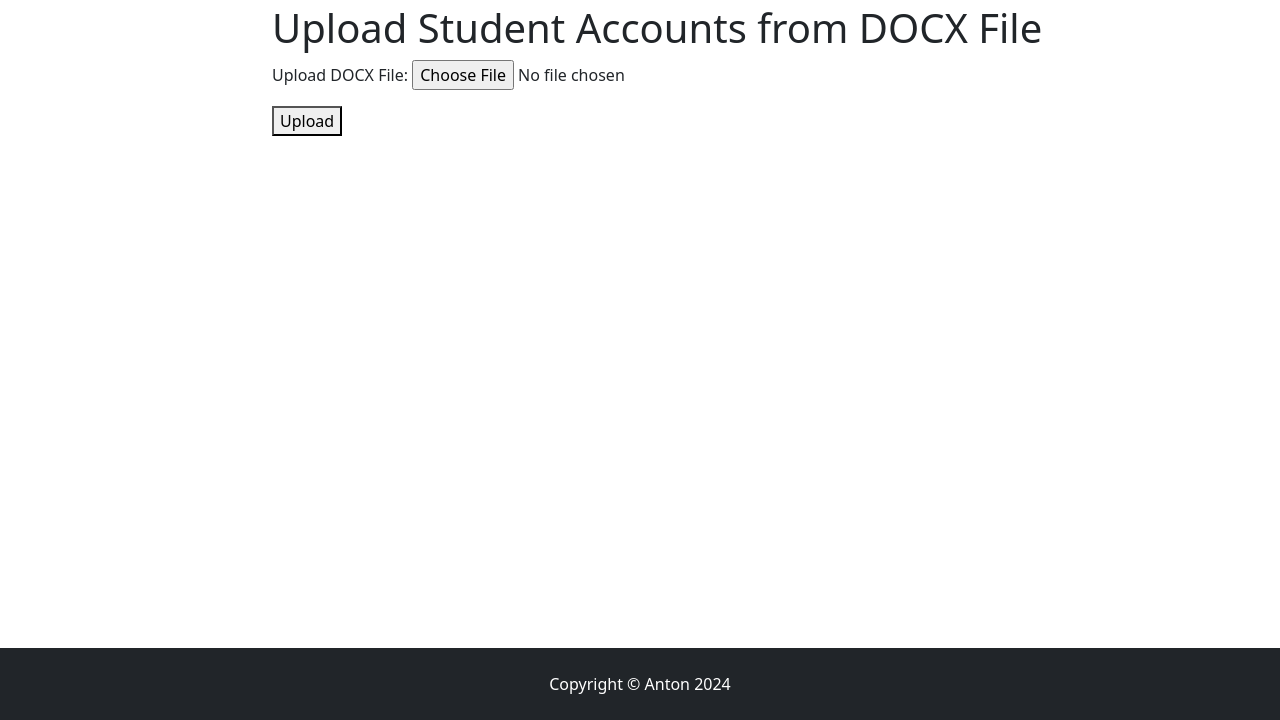
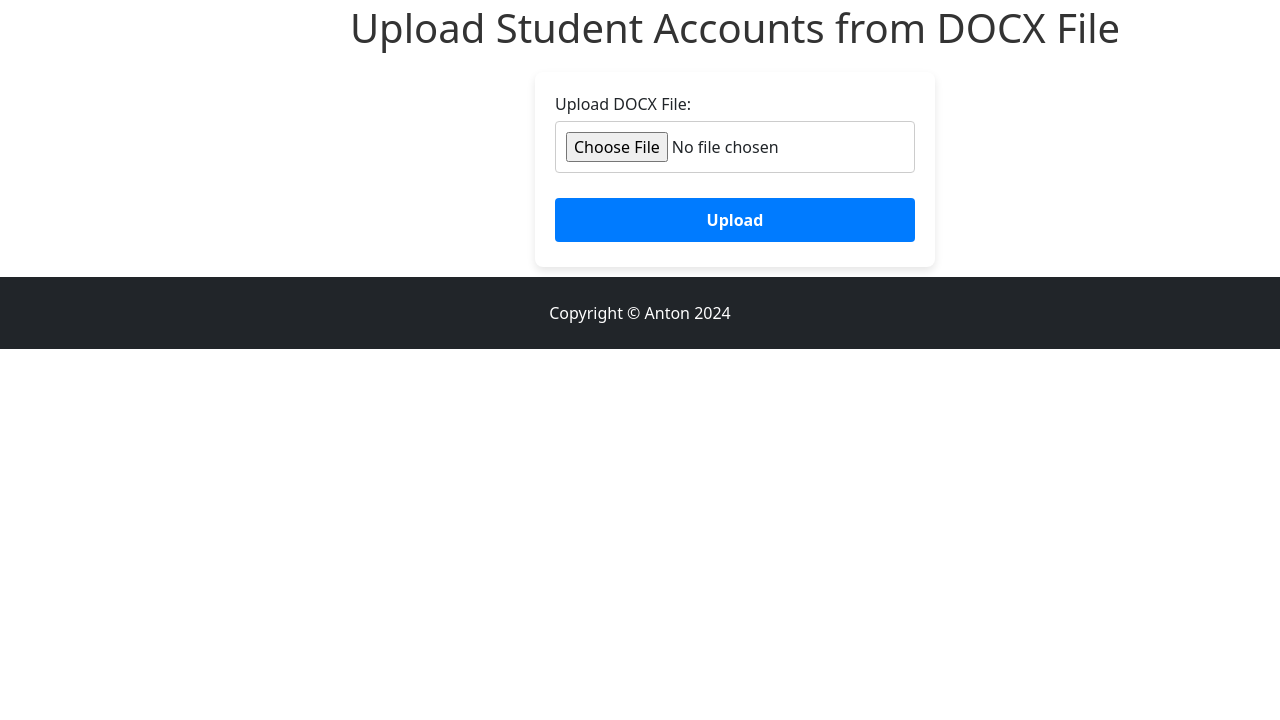
Before and after one commit to AntonAKG/student_work, a Django app: page /teacher_panel/create-user-by-file/ in a window 1280 px wide. Shown: the part 80-800 px from the top of the page. Run offline with Django 5.2, Linux system fonts and the light colour scheme; the visitor is signed in with stand-in values (Sample User, id 1); some libraries are stand-ins or nearby versions.

Commit message:
add ability create teacher account, add group list and fix footer

```diff
--- a/static/deps/css/my_footer_css.css
+++ b/static/deps/css/my_footer_css.css
@@ -1,5 +1,6 @@
 footer {
-    position: fixed;
+    position: page;
+    margin-top: 10px;
     bottom: 0;
     width: 100%;
     background-color: #343a40;
--- a/teacher_panel/forms.py
+++ b/teacher_panel/forms.py
@@ -1,5 +1,5 @@
 from django import forms
-from save_work.models import Student, Group
+from save_work.models import Student, Group, Teacher
 from django.contrib.auth import get_user_model
 
 User = get_user_model()
@@ -29,3 +29,24 @@ class AssignStudentForm(forms.ModelForm):
 
 class UploadStudentFileForm(forms.Form):
     docx_file = forms.FileField(label="Upload DOCX File", required=True)
+
+
+class CreateTeacherForm(forms.ModelForm):
+    password = forms.CharField(widget=forms.PasswordInput, label="Пароль")
+
+    class Meta:
+        model = User
+        fields = ['username', 'email', 'first_name', 'last_name', 'password']
+        labels = {
+            'username': "Ім'я користувача",
+            'email': "Email",
+            'first_name': "Ім'я",
+            'last_name': "Прізвище",
+        }
+
+    def save(self, commit=True):
+        user = super().save(commit=False)
+        user.set_password(self.cleaned_data['password'])
+        if commit:
+            user.save()
+        return user
--- a/teacher_panel/templates/teacher_panel/create_student_account_by_file.html
+++ b/teacher_panel/templates/teacher_panel/create_student_account_by_file.html
@@ -9,4 +9,67 @@
         <button type="submit">Upload</button>
     </form>
 
+    <style>
+        form {
+            background: #ffffff;
+            border-radius: 8px;
+            box-shadow: 0 4px 8px rgba(0, 0, 0, 0.1);
+            padding: 20px;
+            width: 100%;
+            max-width: 400px;
+            margin: 0 auto;
+        }
+
+        h1 {
+            text-align: center;
+            color: #333;
+            margin-bottom: 20px;
+        }
+
+        /* Стиль елементів форми */
+        form p {
+            margin-bottom: 15px;
+        }
+
+        form input[type="file"],
+        form button {
+            width: 100%;
+            padding: 10px;
+            margin: 5px 0;
+            border-radius: 4px;
+            border: 1px solid #ccc;
+            box-sizing: border-box;
+        }
+
+        /* Кнопка */
+        form button {
+            background-color: #007bff;
+            color: #fff;
+            font-weight: bold;
+            border: none;
+            cursor: pointer;
+        }
+
+        form button:hover {
+            background-color: #0056b3;
+        }
+
+        /* Інтерактивний елемент при наведенні */
+        form input[type="file"]:hover {
+            border-color: #007bff;
+        }
+
+        /* Медіа-запит для адаптивності */
+        @media (max-width: 500px) {
+            form {
+                padding: 15px;
+                width: 90%;
+            }
+
+            h1 {
+                font-size: 1.5rem;
+            }
+        }
+    </style>
+
 {% endblock %}
--- a/teacher_panel/urls.py
+++ b/teacher_panel/urls.py
@@ -1,6 +1,7 @@
 from django.urls import path
 
-from .views import TeacherView, TeacherPersonalView, DownloadStudentWorksZipView, StudentTeacherPanel, CreateStudentView, CreateStudentByFileView
+from .views import (TeacherView, TeacherPersonalView, DownloadStudentWorksZipView, StudentTeacherPanel, CreateStudentView, CreateStudentByFileView,
+                    GroupListView, CreateTeacherView)
 
 
 urlpatterns = [
@@ -11,4 +12,6 @@ urlpatterns = [
     path('student_teacher_panel/', StudentTeacherPanel.as_view(), name='student_teacher_panel'),
     path('create-user/', CreateStudentView.as_view(), name='create_user'),
     path('create-user-by-file/', CreateStudentByFileView.as_view(), name='create_user_by_file'),
+    path('group_list/', GroupListView.as_view(), name='group_list'),
+    path('create_teacher/', CreateTeacherView.as_view(), name='create_teacher'),
 ]
--- a/teacher_panel/views.py
+++ b/teacher_panel/views.py
@@ -19,13 +19,11 @@ from django.utils.decorators import method_decorator
 from django.views import View
 from django.views.generic import TemplateView, DetailView, FormView
 from django.contrib.auth import get_user_model
-from django.urls import reverse_lazy
 from docx2python import docx2python
 from docx import Document
 
-from .forms import CreateUserForm, AssignStudentForm, UploadStudentFileForm
-from save_work.models import Group, Subject
-from save_work.models import StudentWork, Student
+from .forms import CreateUserForm, AssignStudentForm, UploadStudentFileForm, CreateTeacherForm
+from save_work.models import StudentWork, Student, Group, Subject, Teacher
 
 
 class TeacherBaseView(UserPassesTestMixin):
@@ -203,7 +201,7 @@ class TeacherPersonalView(TeacherBaseView, DetailView):
         return context
 
 
-class CreateStudentView(FormView):
+class CreateStudentView(FormView, TeacherBaseView):
     template_name = 'teacher_panel/student_create_account.html'
     success_url = reverse_lazy('student_teacher_panel')
 
@@ -257,7 +255,7 @@ class CreateStudentView(FormView):
         student_group.user_set.add(user)
 
 
-class CreateStudentByFileView(FormView):
+class CreateStudentByFileView(FormView, TeacherBaseView):
     template_name = 'teacher_panel/create_student_account_by_file.html'
     form_class = UploadStudentFileForm
     success_url = reverse_lazy('teacher_panel')
@@ -285,7 +283,6 @@ class CreateStudentByFileView(FormView):
                 row_data = [cell.text for cell in row.cells]
                 table_content.append(row_data)
             tables_data.append(table_content)
-        print(tables_data)
 
         for el in tables_data[0]:
             surname = el[0].split(' ')[0]
@@ -341,3 +338,22 @@ class DownloadStudentWorksZipView(View):
                 response = HttpResponse(zip_file.read(), content_type='application/zip')
                 response['Content-Disposition'] = f'attachment; filename="{zip_filename}"'
             return response
+
+class GroupListView(TeacherBaseView, TemplateView):
+    template_name = 'teacher_panel/group_list.html'
+
+    def get_context_data(self, **kwargs):
+        context = super().get_common_context_data(**kwargs)
+        groups = Group.objects.all()
+        context['groups'] = groups
+        return context
+
+class CreateTeacherView(FormView):
+    template_name = 'teacher_panel/create_teacher_account.html'
+    form_class = CreateTeacherForm
+    success_url = reverse_lazy('teacher_panel')
+
+    def form_valid(self, form):
+        user = form.save()
+        Teacher.objects.create(teacher=user)
+        return super().form_valid(form)
--- a/templates/base.html
+++ b/templates/base.html
@@ -56,8 +56,10 @@
                             <ul class="dropdown-menu">
                                 <li><a class="dropdown-item" href="{% url 'teacher_panel' %}">Головна</a></li>
                                 <li><a class="dropdown-item" href="{% url 'student_teacher_panel' %}">Студенти</a></li>
+                                <li><a class="dropdown-item" href="{% url 'group_list' %}">Список груп</a></li>
                                 <li><a class="dropdown-item" href="{% url 'create_user' %}">Створити студентський акаунт</a></li>
                                 <li><a class="dropdown-item" href="{% url 'create_user_by_file' %}">Завантажити файл для створення студентських акаунтів</a></li>
+                                <li><a class="dropdown-item" href="{% url 'create_teacher' %}">Створити акаунт викладача</a></li>
                             </ul>
                         </li>
                     {% endif %}
@@ -98,8 +100,9 @@
                 <!-- Пустий блок -->
             </div>
             <div class="col-lg-10">
-                {% block content %}
-                {% endblock %}
+                    {% block content %}
+                    {% endblock %}
+
             </div>
         </div>
     </div>
```
Also changed, not shown: teacher_panel/templates/teacher_panel/create_teacher_account.html (added, +91 -0 lines), teacher_panel/templates/teacher_panel/group_list.html (added, +50 -0 lines).
